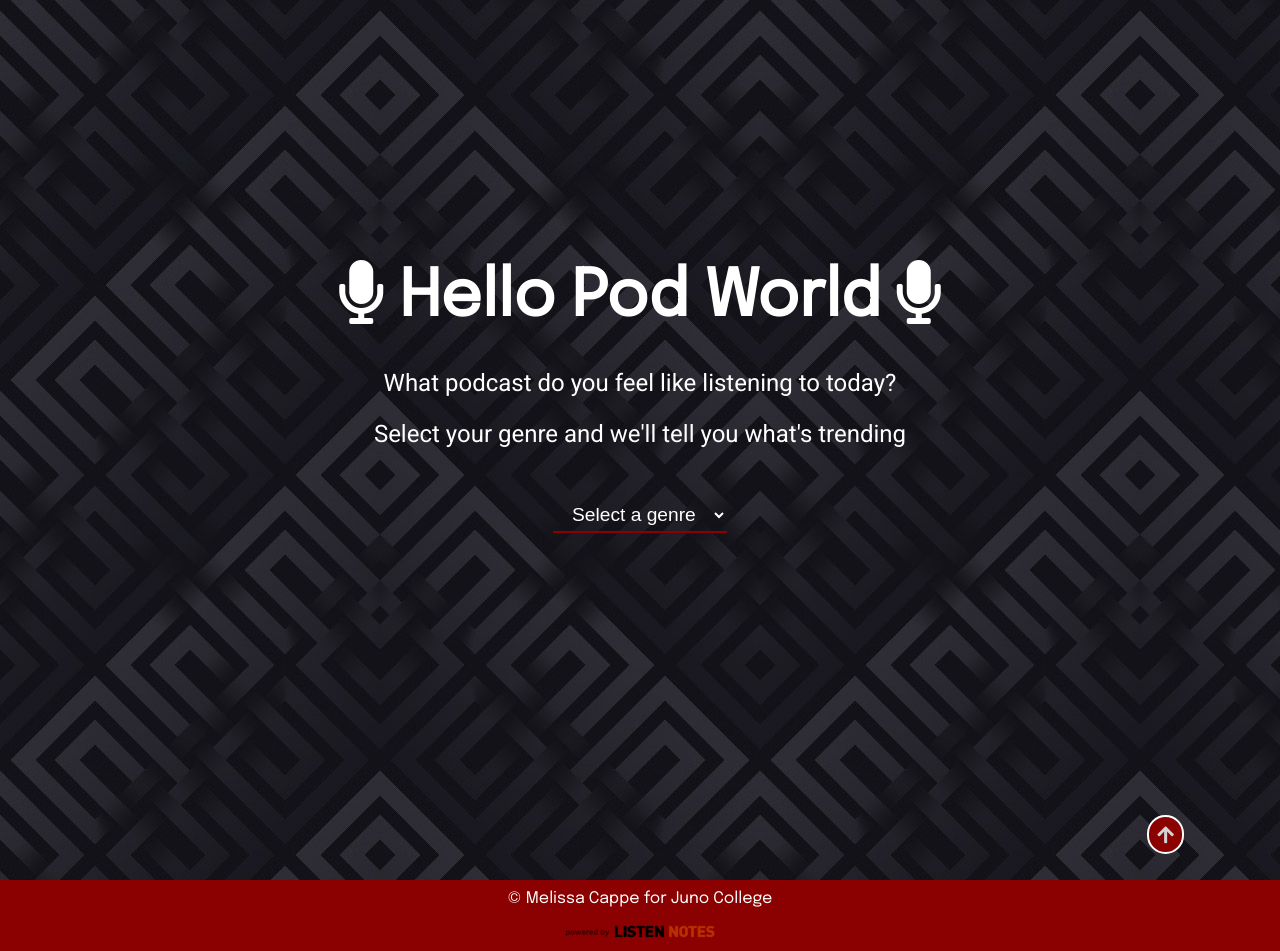
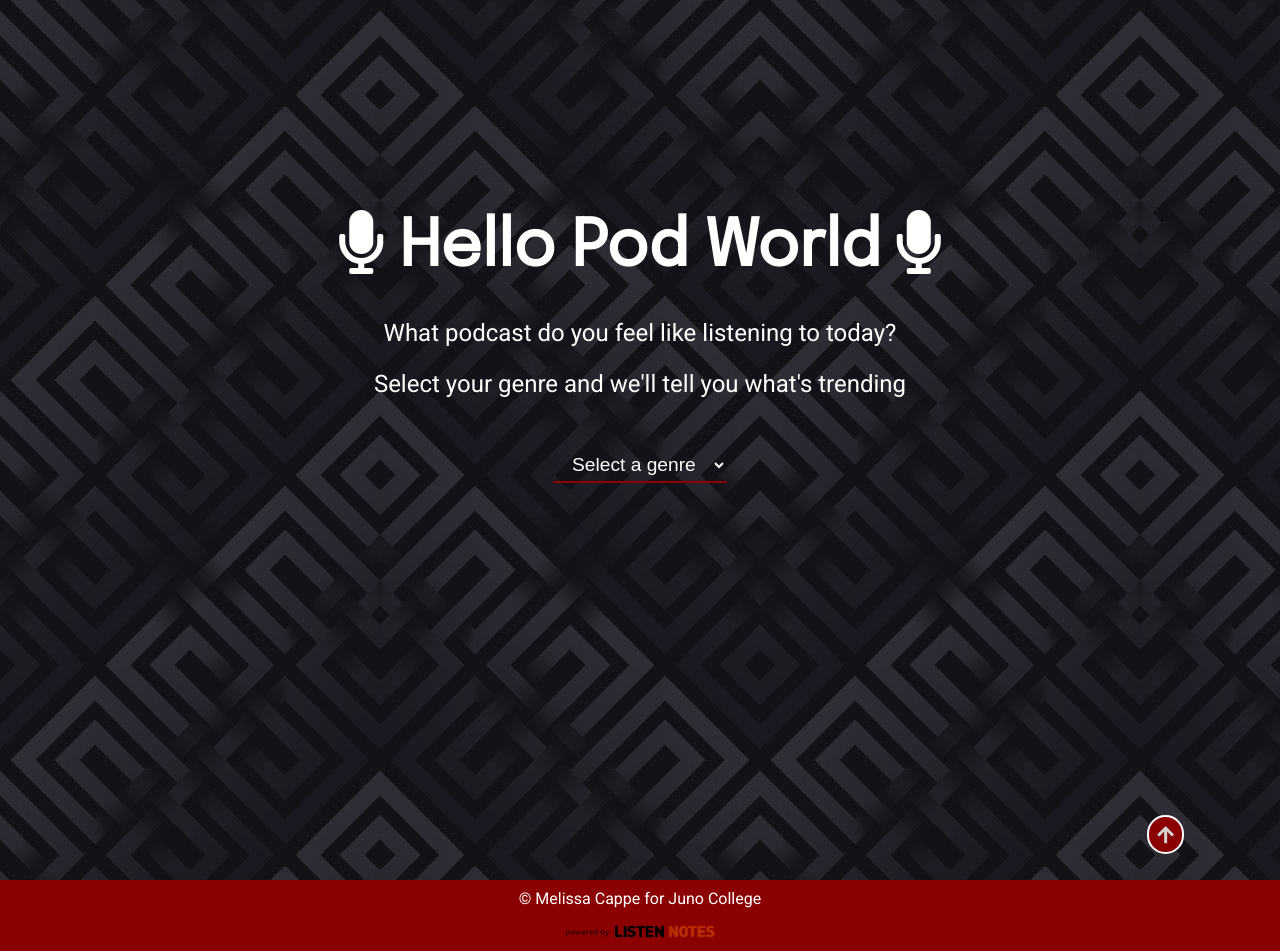
Before and after one commit to MCappe/melissa-cappe-project-5, a React (Create React App) app: page / in a window 1280 px wide. Shown: the top 951 px of the page. Built offline with nearby package versions, Linux system fonts and the light colour scheme.

Commit message:
final commit :tada:

```diff
--- a/src/App.css
+++ b/src/App.css
@@ -29,7 +29,7 @@ html { -moz-box-sizing: border-box; -webkit-box-sizing: border-box; box-sizing:
 
 header {
   height: 100vh;
-  padding-top: 250px;
+  padding-top: 200px;
 }
 
 h1,
--- a/src/App.js
+++ b/src/App.js
@@ -29,7 +29,6 @@ class App extends Component {
         'X-ListenAPI-Key': '47935c3ff89243c39e091cc561774aa5',
       }
     }).then((response) => {
-      console.log(response.data)
       // setState to render the podcast information to the page
       this.setState({
         podcasts: response.data.podcasts
@@ -74,13 +73,15 @@ class App extends Component {
           </main>
 
           <div className="backToTop">
-            <a href="#header"><i className="fas fa-arrow-up"></i><span class="srOnly">Scroll back to the top</span></a>
+            <a href="#header"><i className="fas fa-arrow-up"></i><span className="srOnly">Scroll back to the top</span></a>
           </div>
 
         </div>
       <footer>
+        <div className="wrapper">
           <p>© Melissa Cappe for <a href="https://junocollege.com/">Juno College</a></p>
           <img className="listenLogo" src={image2} alt="Listen Notes API logo"/>
+        </div>
       </footer>
     </div>
     )
@@ -89,5 +90,3 @@ class App extends Component {
 
 
 export default App;
-
-// I had originally intended to show the podcast description, but unfortunately the data wasn't consistent for each podcast. A lot of them had incorrect descriptions or HTML elements embedded, which I couldn't remove without regex. As part of my stretch goals, I will be working through this issue to be able to render the description under the title (as well as the url).
```
Also changed, not shown: 1 other file (tests, documents, lock files or other folders).
